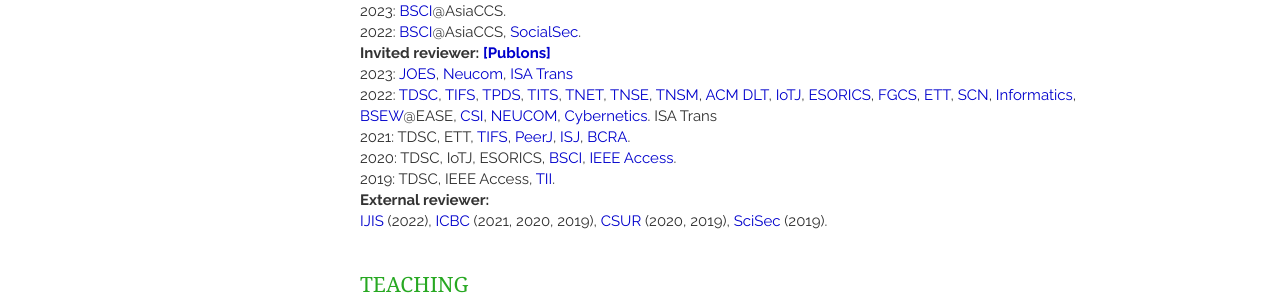
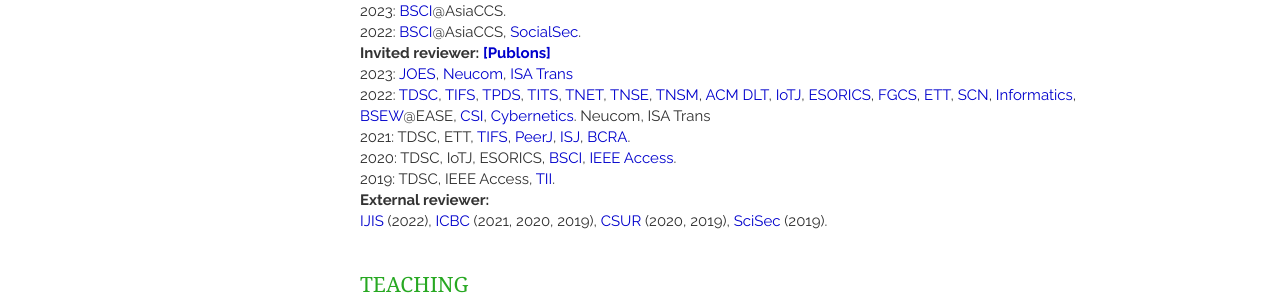
Before and after one commit to AaronWang-git/qinwang-git.github.io, a Jekyll site: the page built from index.html, in a window 1280 px wide and 900 px high, scrolled down 2666 px. Shown: the part 192-492 px from the top of the window. Built offline with Jekyll 4.4.1, drawn with Linux system fonts in a browser that asks for light colours; nearby versions of some CDN libraries; a script that is not in the unit is left out; the list of posts is cut into pages by our own code.

```diff
--- a/_includes/service.html
+++ b/_includes/service.html
@@ -71,9 +71,8 @@
               <a href="https://www.mdpi.com/journal/informatics/sections/Digital_Humanities" target="_blank">Informatics</a></strong>,
               <a href="https://conf.researchr.org/home/ease-2022/bsews-2022#Call-for-Papers" target="_blank">BSEW</a></strong>@EASE,
               <a href="https://www.journals.elsevier.com/computer-standards-and-interfaces" target="_blank">CSI</a></strong>,
-              <a href="https://www.sciencedirect.com/journal/neurocomputing" target="_blank">NEUCOM</a></strong>,
               <a href="https://www.tandfonline.com/journals/ucbs20?gclid=CjwKCAjwjtOTBhAvEiwASG4bCLfDFwRNv3Pqxv1YwkLAf6ocabyaYqFdGE1LnEMtoWW0Ac92gl6oBhoCvAEQAvD_BwE" target="_blank">Cybernetics</a></strong>.
-               ISA Trans
+              Neucom, ISA Trans
     <br>
         2021: TDSC, ETT, <a href="https://ieeexplore.ieee.org/xpl/RecentIssue.jsp?punumber=10206" target="_blank"> TIFS</a></strong>,
               <a href="https://peerj.com/computer-science/" target="_blank">PeerJ</a></strong>,
```
